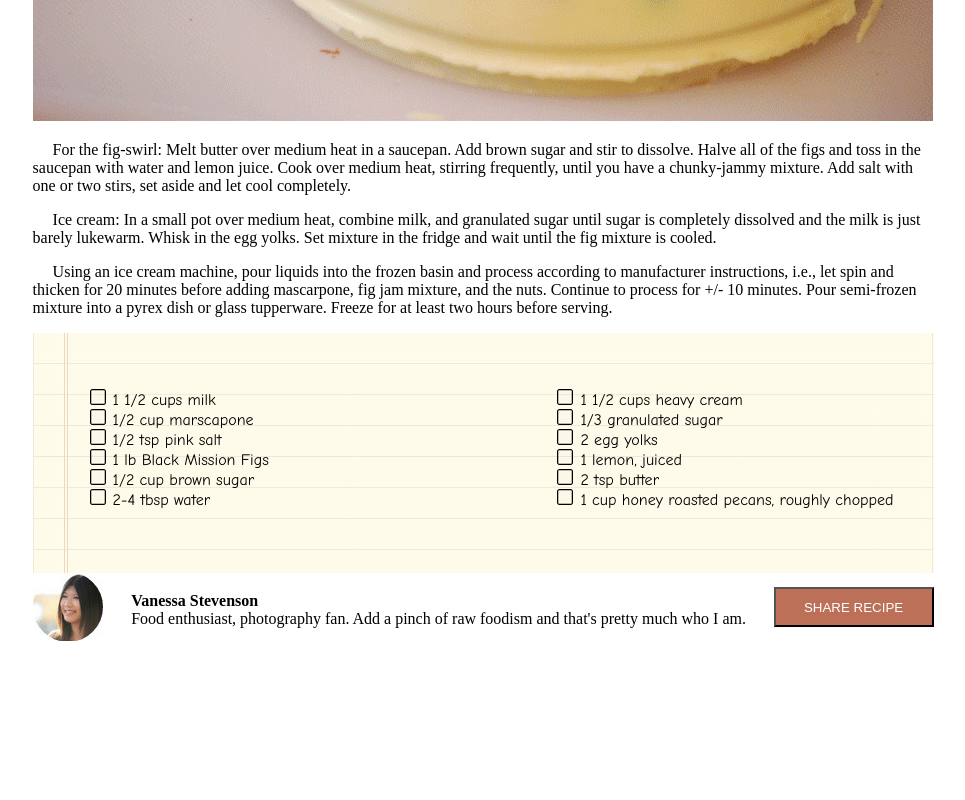
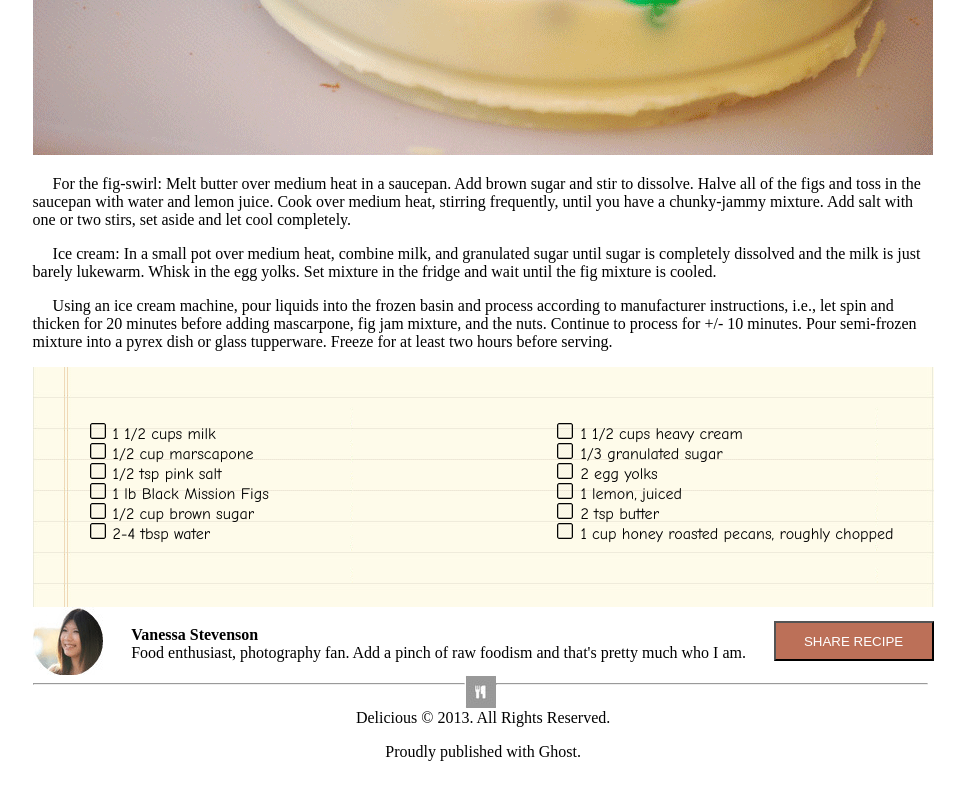
Before and after one commit to DTLivingstone/chocolate_pizza, a plain HTML site: page index.html in a window 1280 px wide. Shown: the part 770-1570 px from the top of the page, without its empty margins (121-1086 px from the left). Before the commit the page ends 1475 px from the top, so only its background shows below. Drawn offline with Linux system fonts and the light colour scheme.

Commit message:
complete footer

```diff
--- a/index.html
+++ b/index.html
@@ -8,7 +8,9 @@
   <body>
     <header>
       <section id="logo">
-        <p><img src="images/logo.png"> Delicious <br> THE BEST FOOD BLOG ON THE WEB.</p>
+        <img src="images/logo.png">
+        <p>Delicious</p>
+        <p>THE BEST FOOD BLOG ON THE WEB.</p>
       </section>
 
       <section id="social">
@@ -72,7 +74,14 @@
     </section>
 
     <footer>
-
+      <div class="">
+        <hr class="left">
+        <img class="img-footer" src="images/small-logo.png" alt="small logo" />
+        <hr class="right">
+      </div>
+      <br>
+      <p>Delicious &copy; 2013. All Rights Reserved.</p>
+      <p>Proudly published with Ghost.</p>
     </footer>
   </body>
 </html>
--- a/style.css
+++ b/style.css
@@ -8,13 +8,11 @@ body {
 }
 
 #social {
-
   float: right;
 }
 
 header {
   display: flex;
-  /*border-bottom: 5px solid black;*/
 }
 
 article p{
@@ -58,3 +56,22 @@ section.bio p {
   width: 160px;
   background-color: #bc7058;
 }
+
+hr.left{
+  float: left;
+  /*margin-top: 30px;*/
+  width: 430px;
+}
+hr.right{
+  float: left;
+  width: 430px;
+
+}
+img.img-footer{
+  display: block;
+  float: left;
+}
+footer p {
+  text-align: center;
+  vertical-align: middle;
+}
```
